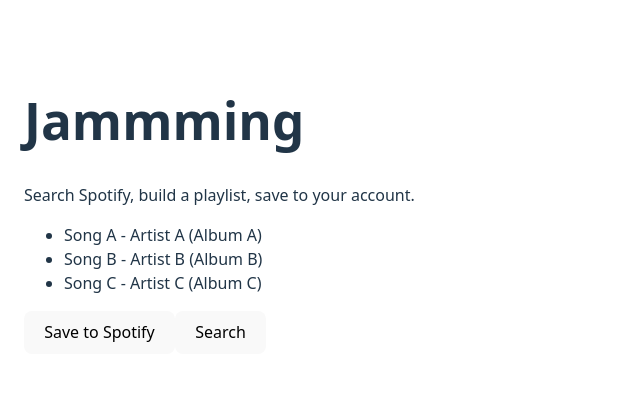
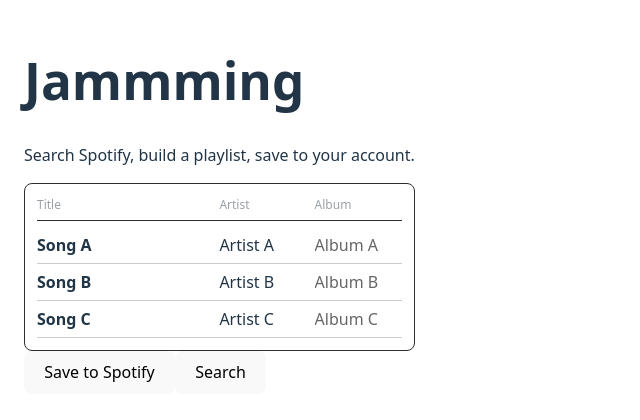
Before and after one commit to Dguminski12/jammming, a React (Vite) app: page / in a window 1280 px wide. Shown: the part 194-614 px from the top of the page, without its empty margins (0-640 px from the left). Built offline with nearby package versions, Linux system fonts and the light colour scheme.

Commit message:
fully implemented track listing in component tree with a placeholder array of track objects

```diff
--- a/src/App.jsx
+++ b/src/App.jsx
@@ -1,4 +1,6 @@
 import { useState } from "react";
+import Track from "./components/Track.jsx";
+import TrackList from "./components/Tracklist.jsx";
 
 export default function App() {
   const [searchResults, setSearchResults] = useState([
@@ -11,13 +13,7 @@
       <h1>Jammming</h1>
       <p>Search Spotify, build a playlist, save to your account.</p>
       <div id="trackListDiv">
-        <ul>
-          {searchResults.map((track) => (
-            <li key={track.id}>
-              {track.name} - {track.artist} ({track.album})
-            </li>
-          ))}
-        </ul>
+        <TrackList tracks={searchResults} />
       </div>
       <button id="saveBtn">Save to Spotify</button>
       <button id="searchBtn">Search</button>
--- a/src/components/Track.jsx
+++ b/src/components/Track.jsx
@@ -1,9 +1,11 @@
+import styles from "./Track.module.css";
+
 export default function Track({ track }) {
     return (
-        <div>
-            <div><strong>{track.name}</strong></div>
+        <div className={styles.row}>
+            <div className={styles.title}>{track.name}</div>
             <div>{track.artist}</div>
-            <div>{track.album}</div>
+            <div className={styles.album}>{track.album}</div>
         </div>
     )
 }
--- /dev/null
+++ b/src/components/Track.module.css
@@ -0,0 +1,19 @@
+.row {
+    display: grid;
+    grid-template-columns: 2fr 1fr 1fr;
+    gap: 8px;
+    padding: 6px 0;
+    border-bottom: 1px solid #ccc;
+}
+
+.title {
+    font-weight: 600;
+
+}
+
+.album {
+    color: #666;
+    overflow: hidden;
+    text-overflow: ellipsis;
+    white-space: nowrap;
+}
--- a/src/components/Tracklist.jsx
+++ b/src/components/Tracklist.jsx
@@ -0,0 +1,20 @@
+import Track from "./Track.jsx";
+import styles from "./Tracklist.module.css";
+
+export default function TrackList({ tracks }) {
+    if (!tracks?.length) return <p className={styles.empty}>No results yet.</p>;
+
+    return (
+        <div className={styles.wrapper}>
+            <div className={styles.header}>
+                <div>Title</div>
+                <div>Artist</div>
+                <div>Album</div>
+            </div>
+
+            {tracks.map((t) => {
+                return <Track key={t.id} track={t} />
+            })}
+        </div>
+    );
+}
--- /dev/null
+++ b/src/components/Tracklist.module.css
@@ -0,0 +1,21 @@
+.wrapper {
+  border: 1px solid #2d2d2d;
+  border-radius: 8px;
+  padding: 12px;
+}
+
+.header {
+  display: grid;
+  grid-template-columns: 2fr 1fr 1fr;
+  gap: 8px;
+  font-size: 12px;
+  color: #9aa0a6;
+  border-bottom: 1px solid #2d2d2d;
+  padding-bottom: 6px;
+  margin-bottom: 6px;
+}
+
+.empty {
+  color: #9aa0a6;
+  padding: 8px 0;
+}
```
Also changed, not shown: src/track.css (deleted).
